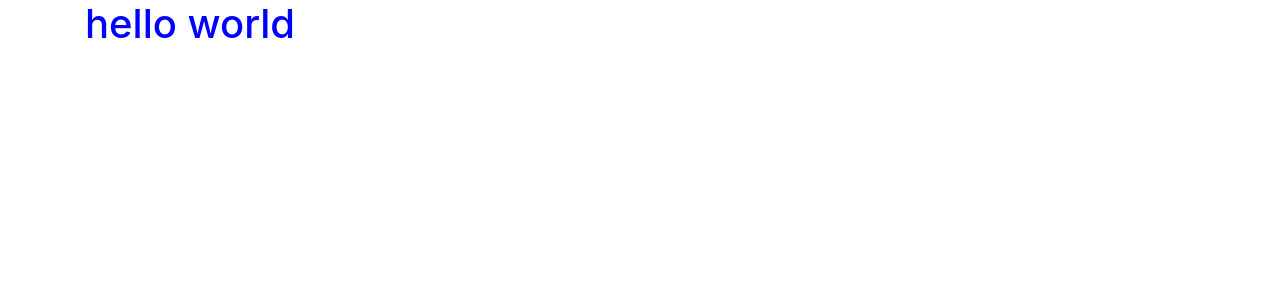
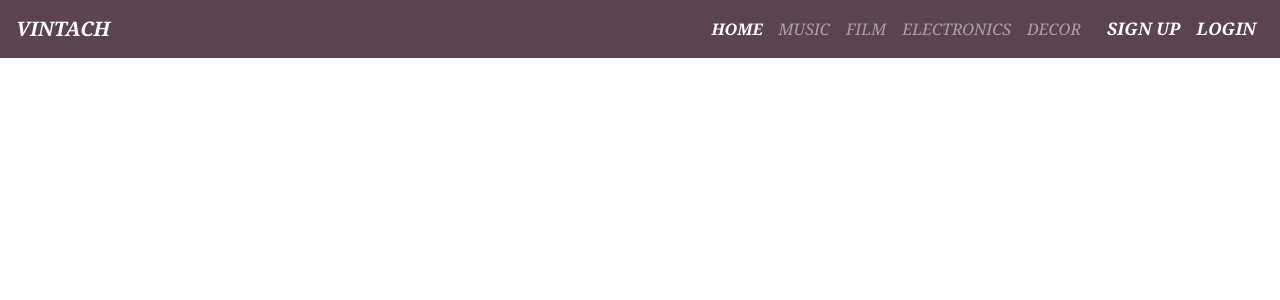
Before and after one commit to ElFora/Vintach, a PHP site: page / in a window 1280 px wide. Shown: the top 300 px of the page. Run offline with PHP 8.4, Linux system fonts and the light colour scheme.

Commit message:
added the nav bar

```diff
--- a/src/css/estilos.css
+++ b/src/css/estilos.css
@@ -1,3 +1,30 @@
 body{
-  color: blue;
+  font-family: georgia;
+  font-style: italic;
 }
+/* -- Nav bar -- */
+#nav{
+    background-color: #5B4350;
+    font: georgia;
+    color:white;
+}
+.navbar-brand{
+  color:white;
+  font-weight: bold;
+}
+
+#navbarText .nav-link{
+  color: white;
+  float: right;
+}
+
+#active a{
+  font-weight: bold;
+  opacity:1;
+}
+#credentials{
+  font-size: 13pt;
+  font-weight: bold;
+  padding-left: 10px;
+}
+/* -- Carrousel -- */
--- a/src/index.php
+++ b/src/index.php
@@ -17,9 +17,45 @@
     <script src="https://cdnjs.cloudflare.com/ajax/libs/popper.js/1.14.7/umd/popper.min.js" integrity="sha384-UO2eT0CpHqdSJQ6hJty5KVphtPhzWj9WO1clHTMGa3JDZwrnQq4sF86dIHNDz0W1" crossorigin="anonymous"></script>
     <script src="https://stackpath.bootstrapcdn.com/bootstrap/4.3.1/js/bootstrap.min.js" integrity="sha384-JjSmVgyd0p3pXB1rRibZUAYoIIy6OrQ6VrjIEaFf/nJGzIxFDsf4x0xIM+B07jRM" crossorigin="anonymous"></script>
 
-    <div class="container">
-        <h1>hello world</h1>
-    </div>
+    <!-- Nav bar -->
+
+    <nav class="navbar navbar-expand-md navbar-dark" id="nav">
+  <a class="navbar-brand" href="#">VINTACH</a>
+  <button class="navbar-toggler" type="button" data-toggle="collapse" data-target="#navbarResponsive">
+    <span class="navbar-toggler-icon"></span>
+  </button>
+  <div class="collapse navbar-collapse" id="navbarResponsive">
+    <ul class="navbar-nav ml-auto">
+      <li class="nav-item active" id="active">
+        <a class="nav-link" href="#">HOME</a>
+      </li>
+      <li class="nav-item">
+        <a class="nav-link" href="#">MUSIC</a>
+      </li>
+      <li class="nav-item">
+        <a class="nav-link" href="#">FILM</a>
+      </li>
+      <li class="nav-item">
+        <a class="nav-link" href="#">ELECTRONICS</a>
+      </li>
+      <li class="nav-item">
+        <a class="nav-link" href="#">DECOR</a>
+      </li>
+    </ul>
+    <ul class="navbar-nav" id="credentials">
+        <li class="nav-item active">
+            <a class="nav-link" href="#">SIGN UP</a>
+        </li>
+        <li class="nav-item active">
+            <a class="nav-link" href="#">LOGIN</a>
+        </li>
+    </ul>
+  </div>
+
+    <!-- Carrousel -->
+
+
+</nav>
 
 </body>
 </html>
```
Also changed, not shown: src/images/cover.jpg (added), src/images/cover2.jpg (added), src/images/cover3.jpg (added), src/images/music1.jpg (added), src/images/music2.jpg (added), src/images/music3.jpg (added), src/images/polaroid.png (added), 1 other file.
